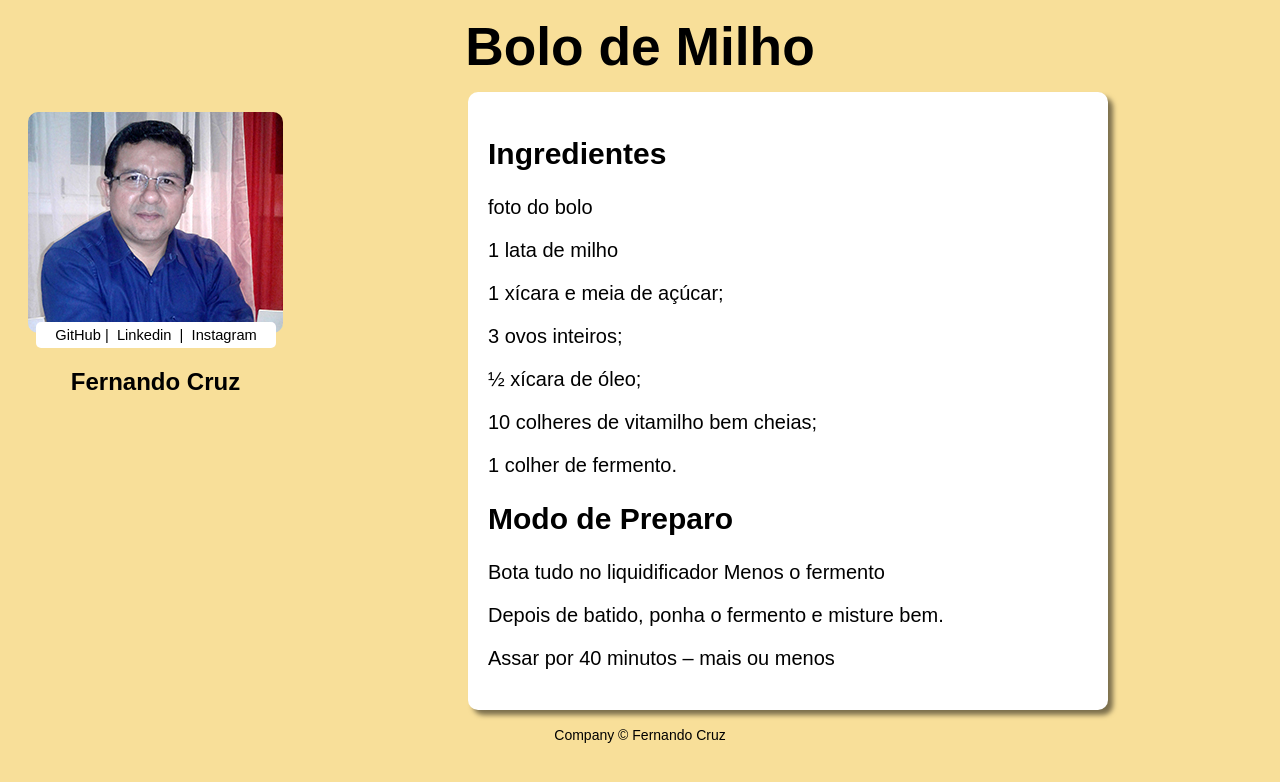
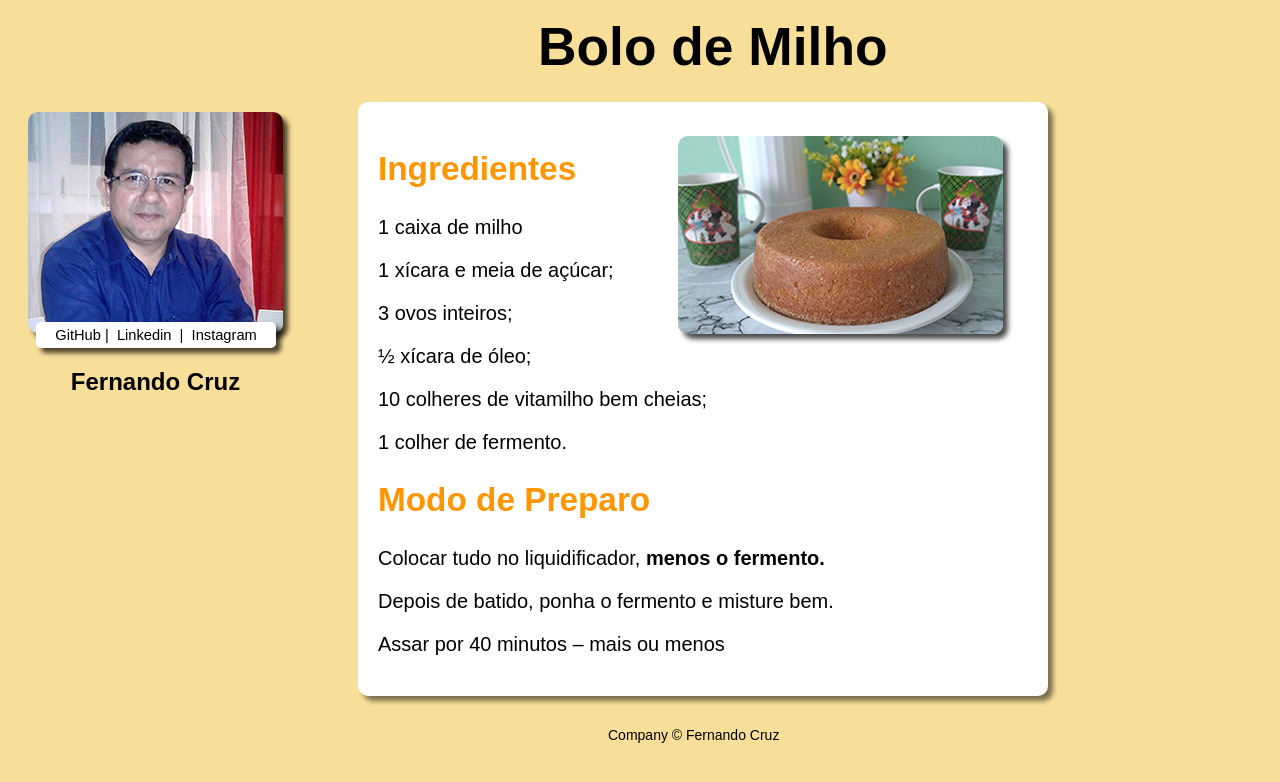
Before and after one commit to NandoCruz/Bolo-de-Milho, a plain HTML site: page index.html in a window 1280 px wide. Drawn offline with Linux system fonts and the light colour scheme.

Commit message:
ajustando css
ajustando o header, section#lado1, redes sociais, section#lado2, h2 e footer

```diff
--- a/estilo.css
+++ b/estilo.css
@@ -4,8 +4,7 @@ body {
 
 header {
     font: bold 20pt Arial;
-    text-align: center;
-    margin: -20px 0px 0px 0px;
+    margin: -20px 0px 0px 530px;
 }
 
 section#lado1 {
@@ -15,6 +14,7 @@ section#lado1 {
 
 section#lado1 img#foto {
     border-radius: 10px;
+    box-shadow: 5px 5px 5px rgba(0, 0, 0, 0.7);
 }
 
 section#lado1 div#redes-sociais {
@@ -26,6 +26,7 @@ section#lado1 div#redes-sociais {
     border-radius: 5px;
     padding: 5px;
     margin: -15px 0px 0px 8px;
+    box-shadow: 5px 5px 5px rgba(0, 0, 0, 0.7);
 }
 
 section#lado1 div#redes-sociais a {
@@ -46,17 +47,28 @@ section#lado1 h1#nome {
 section#lado2 {
     position: absolute;
     background: white;
-    width: 600px;
+    width: 650px;
     border-radius: 10px;
-    margin: -20px 10px 10px 460px;
+    margin: -10px 10px 10px 350px;
     font: normal 15pt Arial;
     padding: 20px;
     box-shadow: 5px 5px 5px rgba(0, 0, 0, 0.5);
 }
 
+section#lado2 h2 {
+    font: bold 25pt Arial;
+    color: rgb(255, 150, 0);
+}
+
+section#lado2 div#ingredientes img#foto1 {
+    position: absolute;
+    border-radius: 10px;
+    margin: -80px 10px 0px 300px;
+    box-shadow: 5px 5px 5px rgba(0, 0, 0, 0.7);
+}
+
 footer {
     position: sticky;
-    text-align: center;
     font: normal 14px Arial;
-    margin: 650px 10px 10px 10px;
+    margin: 650px 10px 10px 600px;
 }
--- a/index.html
+++ b/index.html
@@ -26,8 +26,8 @@
     <section id="lado2">
         <div id="ingredientes">
             <h2> Ingredientes </h2>
-            <p> foto do bolo </p>
-            <p> 1 lata de milho </p>
+            <img id="foto1" src="imagens/BoloDeMilho.png" alt="Foto do Prato">
+            <p> 1 caixa de milho </p>
             <p> 1 xícara e meia de açúcar; </p>
             <p> 3 ovos inteiros;</p>
             <p> ½ xícara de óleo; </p>
@@ -36,7 +36,7 @@
         </div>
         <div id="preparo">
             <h2>Modo de Preparo</h2>
-            <p> Bota tudo no liquidificador Menos o fermento </p>
+            <p> Colocar tudo no liquidificador, <strong>menos o fermento.</strong> </p>
             <p> Depois de batido, ponha o fermento e misture bem. </p>
             <p> Assar por 40 minutos – mais ou menos </p>
         </div>
```
Also changed, not shown: imagens/Bolo de milho.png (added), imagens/BoloDeMilho.png (added), 1 other file.
